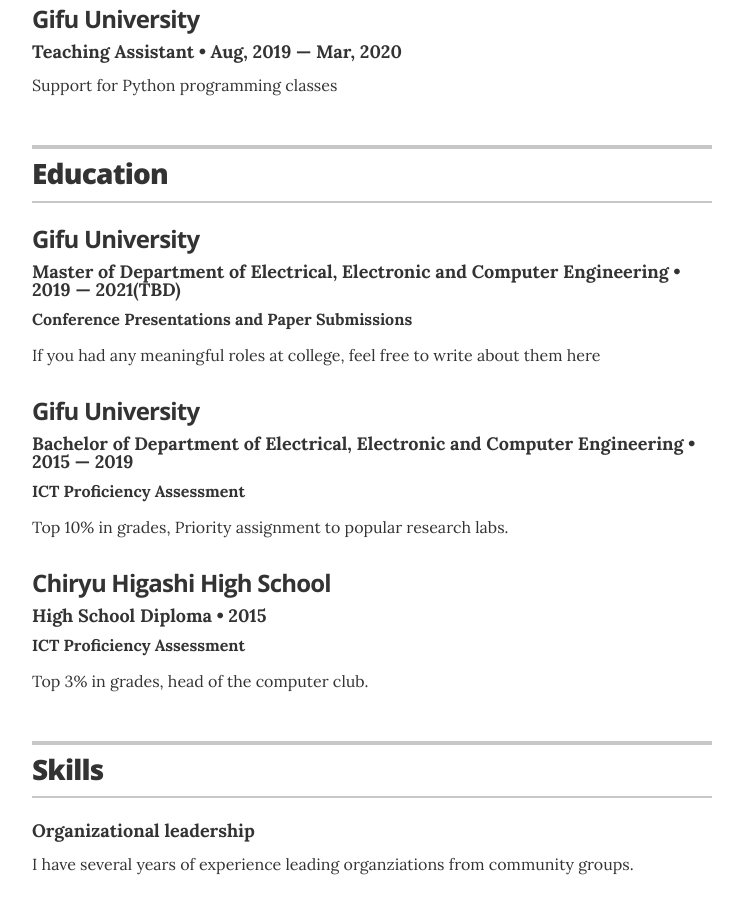
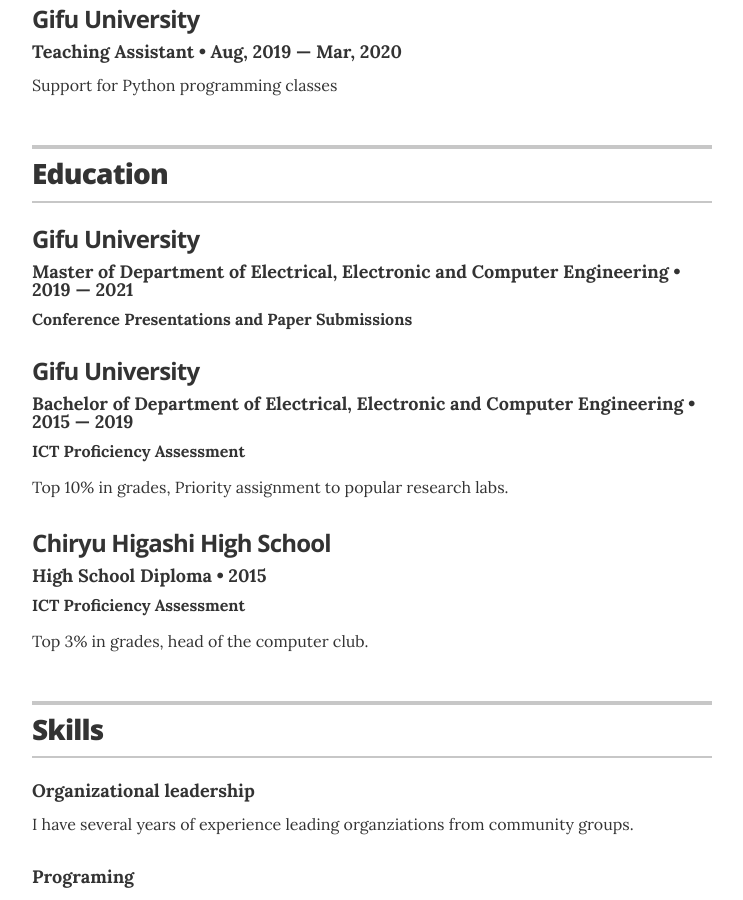
Before and after one commit to h4r3/h4r3.github.io, a Jekyll site: the page built from index.html, in a window 1280 px wide and 900 px high, scrolled down 853 px. Shown: the whole window, without its empty margins (268-1011 px from the left). Built offline with Jekyll 4.4.1, drawn with Linux system fonts in a browser that asks for light colours.

Commit message:
Update education.yml

```diff
--- a/_data/education.yml
+++ b/_data/education.yml
@@ -1,11 +1,11 @@
 # Degree
 - degree: Master of Department of Electrical, Electronic and Computer Engineering
   uni: Gifu University
-  year: 2019 &mdash; 2021(TBD)
+  year: 2019 &mdash; 2021
   award: Conference Presentations and Paper Submissions
 #  awards: Conference Presentations and Paper Submissions
 #    - award: Summa Cumme Laude graduate
-  summary: If you had any meaningful roles at college, feel free to write about them here
+# summary: If you had any meaningful roles at college, feel free to write about them here
 
 - degree: Bachelor of Department of Electrical, Electronic and Computer Engineering
   uni: Gifu University
```
